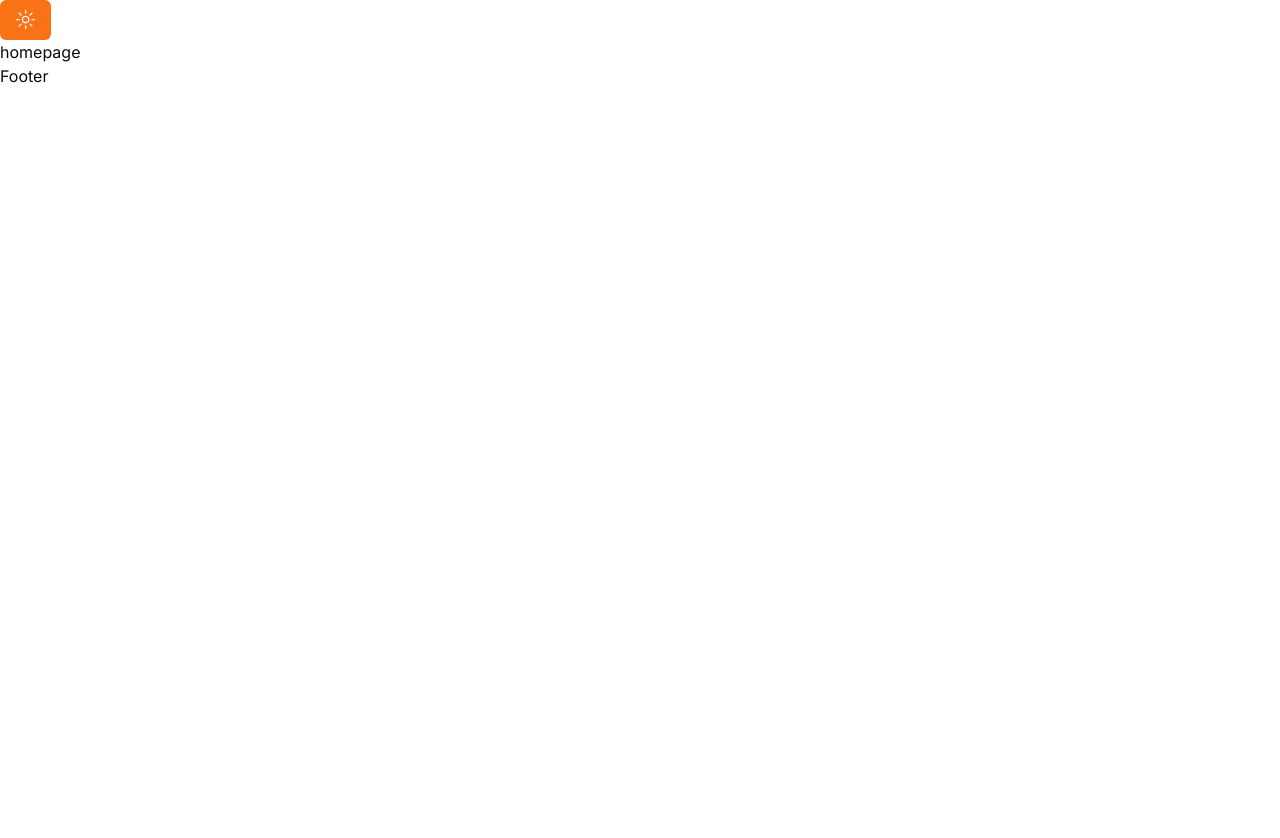
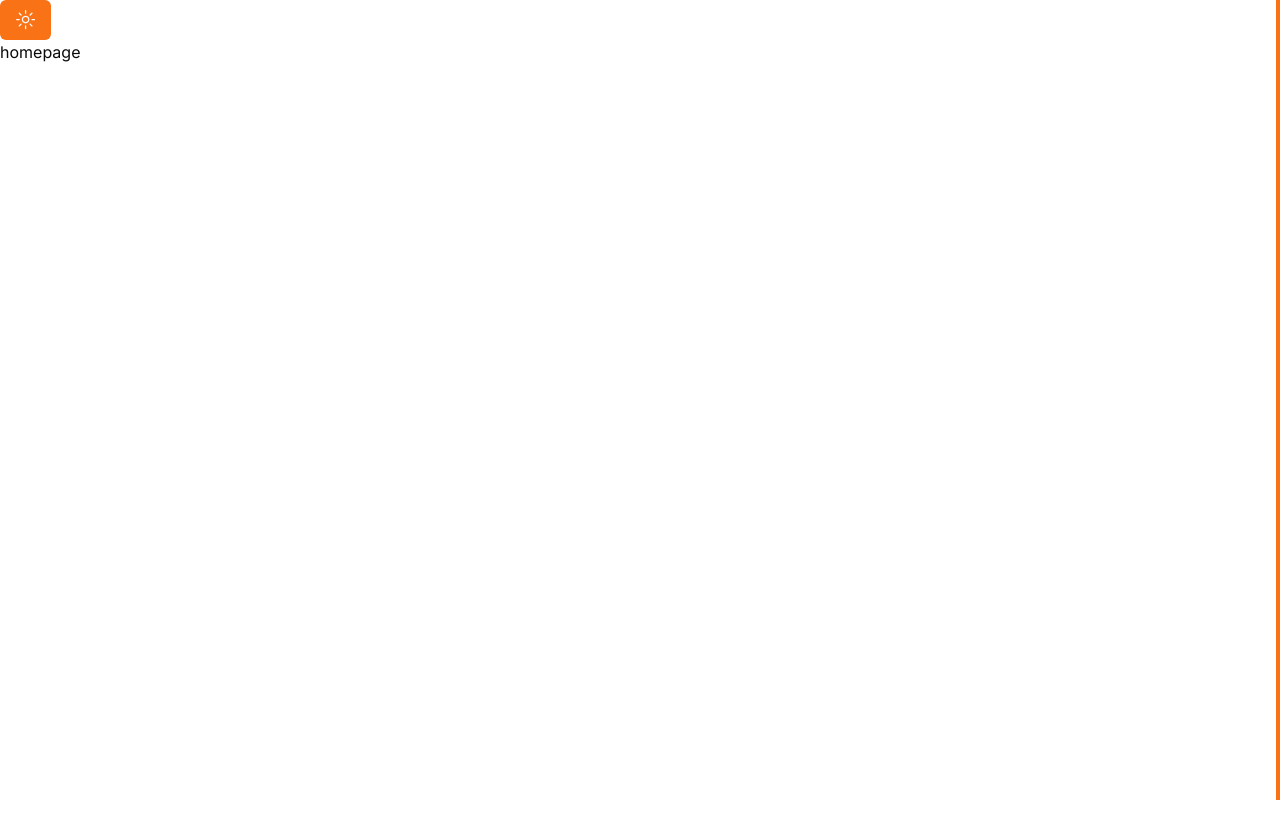
Before and after one commit to j-palacio/j-palacio-software-developer-portfolio, a Next.js app: page / in a window 1280 px wide. Shown: the top 838 px of the page. Before the commit the page ends 800 px from the top, so only its background shows below. Built offline with nearby package versions, Linux system fonts and the light colour scheme.

Commit message:
made changes to template.jsx and added Logo.jsx

```diff
--- /dev/null
+++ b/app/template.jsx
@@ -0,0 +1,37 @@
+"use client";
+
+import useScrollProgress from "@/hooks/useScrollProgress";
+
+// hooks
+import { motion } from "framer-motion";
+
+// variants
+const variants = {
+  hidden: { opacity: 0 },
+  enter: { opacity: 1 },
+};
+
+const Template = ({ children }) => {
+  const completion = useScrollProgress();
+  return (
+    <>
+      <motion.main
+        variants={variants}
+        initial="hidden"
+        animate="enter"
+        transition={{ type: "linear", delay: 0.2, duration: 0.4 }}
+      >
+        {children}
+      </motion.main>
+      {/* completion */}
+      <span
+        style={{ transform: 'translateY({$completion - 100}%)' }}
+        className="fixed z-50 bg-primary w-1 top-0 right-0
+            bottom-0 transition-all duration-700"
+      ></span>
+      <div className="h-[4000px]"></div>
+    </>
+  );
+};
+
+export default Template;
--- a/components/ui/Header.jsx
+++ b/components/ui/Header.jsx
@@ -1,3 +1,8 @@
+'use client';
+import React, {useState, useEffect} from "react";
+
+// components
+import Logo from "./Logo";
 import ThemeToggler from "./ThemeToggler";
 
 const Header = () => {
--- /dev/null
+++ b/components/ui/Logo.jsx
@@ -0,0 +1,7 @@
+import React from 'react'
+
+const Logo = () => {
+  return <div>Logo</div>
+};
+
+export default Logo
```
Also changed, not shown: hooks/useScrollProgress.jsx (+7 -7 lines).
